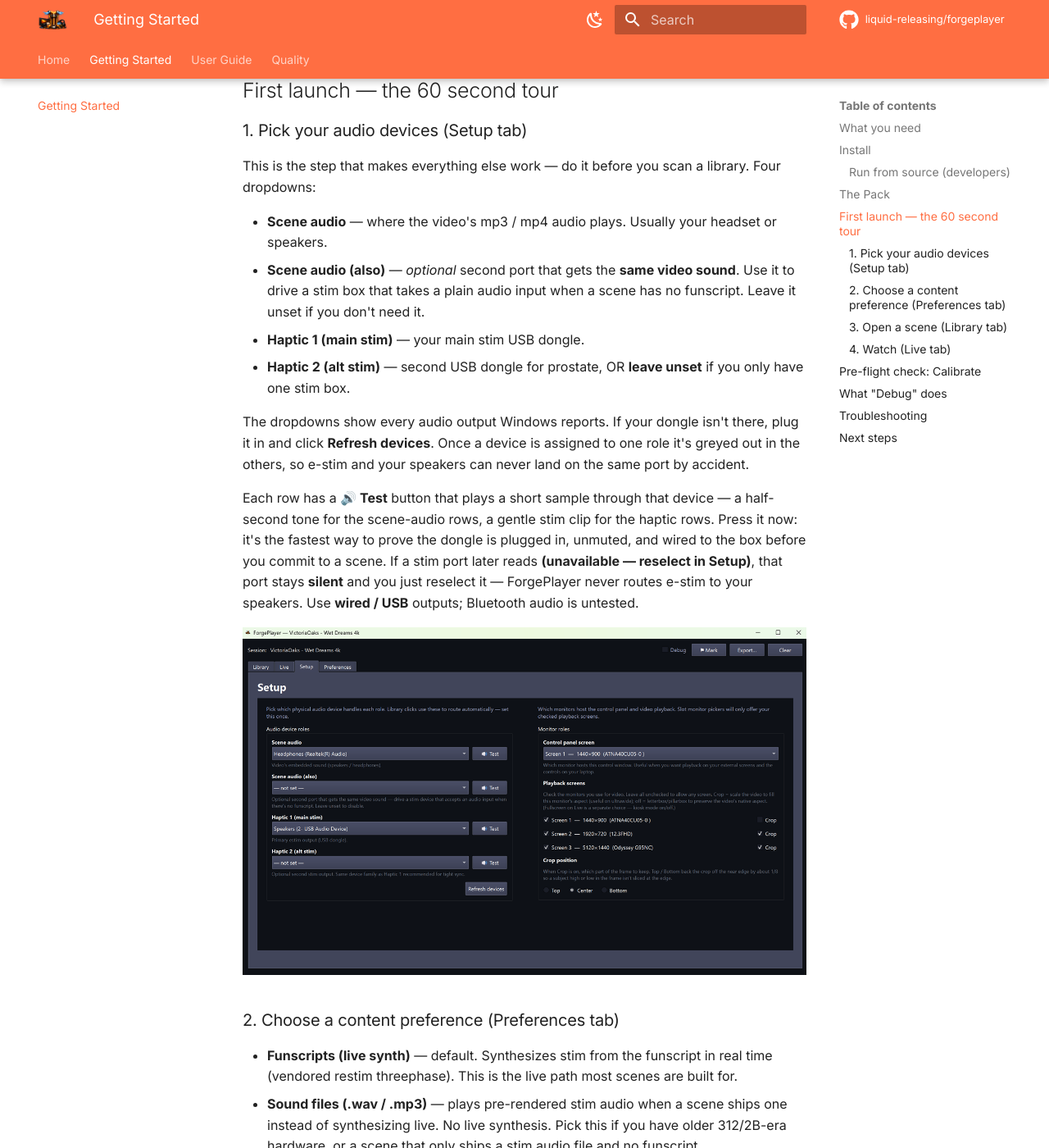
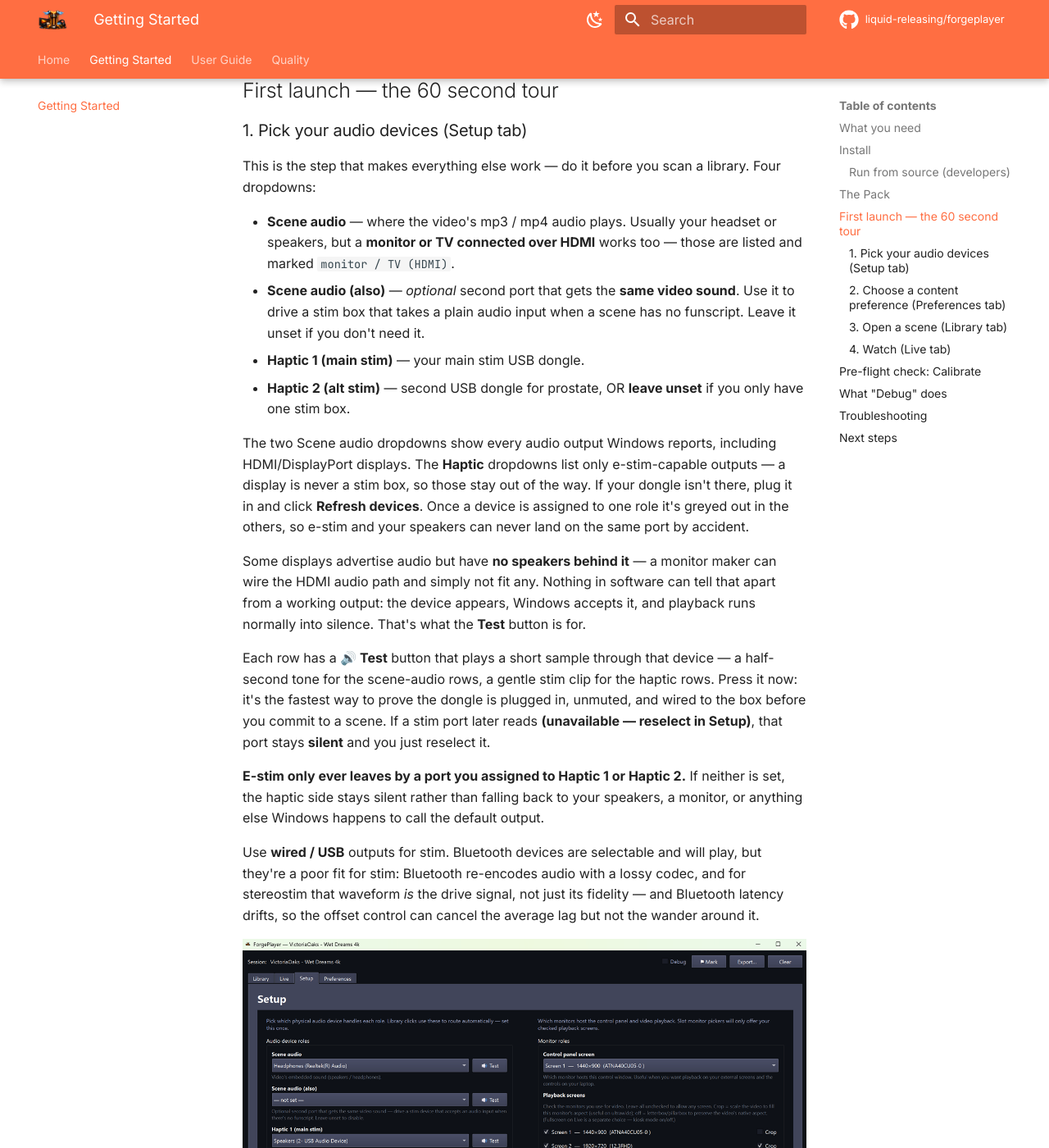
Before and after one commit to liquid-releasing/forgeplayer, an MkDocs documentation site: the page built from docs/getting-started.md, in a window 1280 px wide and 1400 px high, scrolled down 2618 px. Shown: the whole window at 82% size. Built offline with MkDocs 1.6.1 and Material for MkDocs 9.7.7, drawn with Linux system fonts in a browser that asks for light colours; comment, search, counter and statistics services are not loaded.

Commit message:
Prepare v0.1.18-alpha
Version bump, release notes for this cut, and the documentation changes the
audio work requires.

Two claims in getting-started.md were provably false and are corrected:

  "The dropdowns show every audio output Windows reports" - they did not;
  HDMI/DisplayPort endpoints were filtered out of all four.

  "ForgePlayer never routes e-stim to your speakers" - it could, and did.
  True as of the routing fix in the previous commit.

Getting Started now also explains that a display can advertise audio while
having no speakers wired behind it, that software cannot distinguish that
from a working output, and that the Test button is how you find out. The
Bluetooth line moves from "untested" to what actually holds: selectable and
functional, poor for stim because A2DP re-encodes the waveform that IS the
drive signal.

The Library page gains a note on `.forgeplayer.json` pin files - what they
are (user data, not debug output), why they sit beside the media, and the
wrinkle that their filename derives from the library root while their
location does not, so repointing the root orphans the old pin. Keeping the
current behaviour for this cut; BETA_TODO carries the item to consolidate
pins into an app-owned folder for beta.

Discord invite verified consistent across all 9 references in the repo.

Co-Authored-By: Claude Opus 5 (1M context) <noreply@anthropic.com>

```diff
--- a/app/version.py
+++ b/app/version.py
@@ -9,4 +9,4 @@ here is the dev/working value.
 
 from __future__ import annotations
 
-__version__ = "0.1.17-alpha"
+__version__ = "0.1.18-alpha"
--- a/docs/getting-started.md
+++ b/docs/getting-started.md
@@ -113,7 +113,8 @@ This is the step that makes everything else work — do it before you scan a
 library. Four dropdowns:
 
 - **Scene audio** — where the video's mp3 / mp4 audio plays. Usually
-  your headset or speakers.
+  your headset or speakers, but a **monitor or TV connected over HDMI**
+  works too — those are listed and marked `monitor / TV (HDMI)`.
 - **Scene audio (also)** — *optional* second port that gets the **same video
   sound**. Use it to drive a stim box that takes a plain audio input when a
   scene has no funscript. Leave it unset if you don't need it.
@@ -121,18 +122,36 @@ library. Four dropdowns:
 - **Haptic 2 (alt stim)** — second USB dongle for prostate, OR **leave unset**
   if you only have one stim box.
 
-The dropdowns show every audio output Windows reports. If your dongle isn't
-there, plug it in and click **Refresh devices**. Once a device is assigned to
-one role it's greyed out in the others, so e-stim and your speakers can never
-land on the same port by accident.
+The two Scene audio dropdowns show every audio output Windows reports,
+including HDMI/DisplayPort displays. The **Haptic** dropdowns list only
+e-stim-capable outputs — a display is never a stim box, so those stay out of
+the way. If your dongle isn't there, plug it in and click **Refresh devices**.
+Once a device is assigned to one role it's greyed out in the others, so e-stim
+and your speakers can never land on the same port by accident.
+
+Some displays advertise audio but have **no speakers behind it** — a monitor
+maker can wire the HDMI audio path and simply not fit any. Nothing in software
+can tell that apart from a working output: the device appears, Windows accepts
+it, and playback runs normally into silence. That's what the **Test** button is
+for.
 
 Each row has a **🔊 Test** button that plays a short sample through that
 device — a half-second tone for the scene-audio rows, a gentle stim clip for
 the haptic rows. Press it now: it's the fastest way to prove the dongle is
 plugged in, unmuted, and wired to the box before you commit to a scene. If a stim port later reads
 **(unavailable — reselect in Setup)**, that port stays **silent** and you just
-reselect it — ForgePlayer never routes e-stim to your speakers. Use **wired /
-USB** outputs; Bluetooth audio is untested.
+reselect it.
+
+**E-stim only ever leaves by a port you assigned to Haptic 1 or Haptic 2.** If
+neither is set, the haptic side stays silent rather than falling back to your
+speakers, a monitor, or anything else Windows happens to call the default
+output.
+
+Use **wired / USB** outputs for stim. Bluetooth devices are selectable and will
+play, but they're a poor fit for stim: Bluetooth re-encodes audio with a lossy
+codec, and for stereostim that waveform *is* the drive signal, not just its
+fidelity — and Bluetooth latency drifts, so the offset control can cancel the
+average lag but not the wander around it.
 
 ![ForgePlayer Setup tab — audio device roles and monitors](assets/forgeplayer-setup.png)
 
```
Also changed, not shown: BETA_TODO.md (+16 -0 lines), docs/user-guide/library.md (+18 -0 lines), 1 other file.
